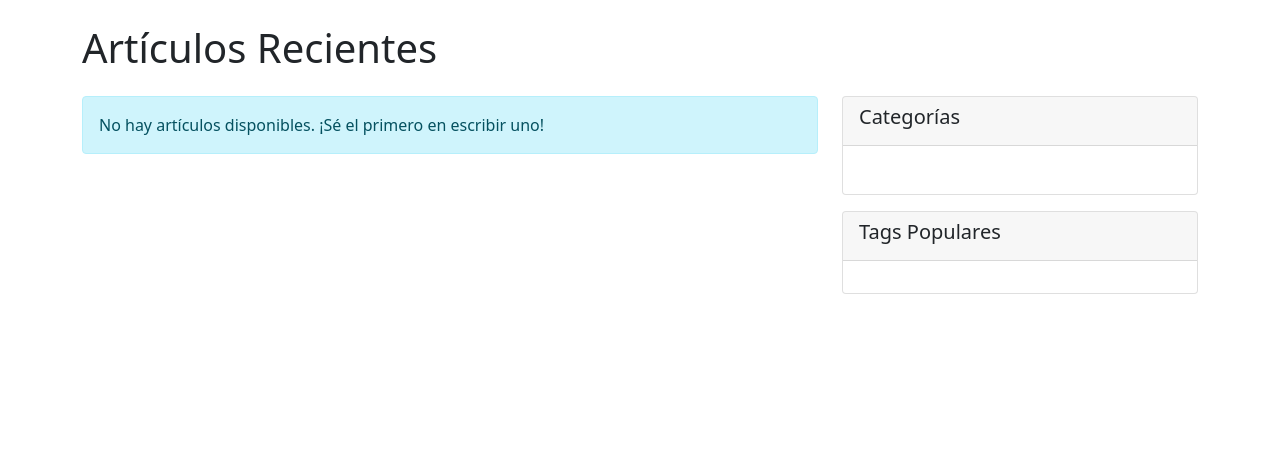
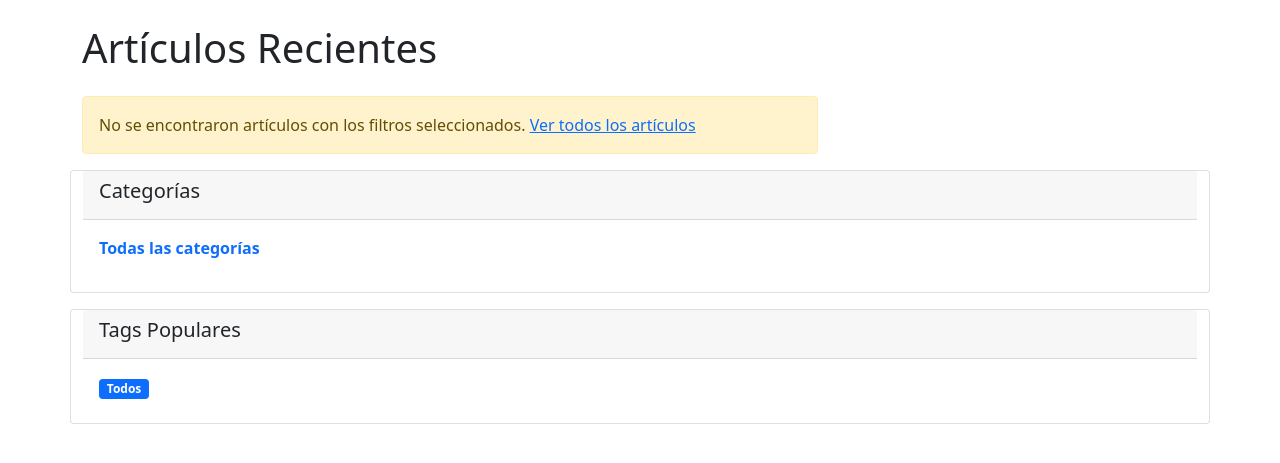
Before and after one commit to CourRam/Proyecto-1-Bases-de-Datos-Av, a Flask app: page / in a window 1280 px wide. Shown: the part 56-519 px from the top of the page. Run offline with Flask 3, Linux system fonts and the light colour scheme.

Commit message:
Enhance article index page with optional filters for category, tag, and search term

```diff
--- a/Blog_app/app.py
+++ b/Blog_app/app.py
@@ -1,5 +1,5 @@
 # app.py
-from flask import Flask, render_template, redirect, url_for, flash, session
+from flask import Flask, render_template, redirect, url_for, flash, session, request
 from config import Config
 from database import init_app, get_db
 import models
@@ -17,14 +17,31 @@ app.register_blueprint(comments.bp)
 
 @app.route('/')
 def index():
-    """Página principal - muestra todos los artículos"""
-    articles = models.get_articles()
+    """Página principal - muestra todos los artículos con filtros opcionales"""
+    # Obtener parámetros de filtro de la URL
+    category_url = request.args.get('category')
+    tag_url = request.args.get('tag')
+    search = request.args.get('search')
+
+    print(f"Filtros aplicados - Categoría: {category_url}, Tag: {tag_url}, Búsqueda: {search}")  # Depuración
+
+    # Obtener artículos filtrados
+    articles = models.get_articles(
+        category_url=category_url,
+        tag_url=tag_url,
+        search_term=search
+    )
+
     categories = models.get_all_categories()
     tags = models.get_all_tags()
+
     return render_template('index.html',
                          articles=articles,
                          categories=categories,
                          tags=tags,
+                         selected_category=category_url,
+                         selected_tag=tag_url,
+                         search_term=search,
                          user_id=session.get('user_id'))
 
 @app.route('/article/<path:url>')
--- a/Blog_app/templates/index.html
+++ b/Blog_app/templates/index.html
@@ -3,7 +3,25 @@
 {% block title %} - Inicio{% endblock %}
 
 {% block content %}
+
+
 <h1 class="mb-4">Artículos Recientes</h1>
+
+{% if selected_category or selected_tag or search_term %}
+    <div class="alert alert-info mb-4">
+        <strong>Filtros activos:</strong>
+        {% if selected_category %}
+            <span class="badge bg-info me-2">Categoría: {{ selected_category }}</span>
+        {% endif %}
+        {% if selected_tag %}
+            <span class="badge bg-info me-2">Tag: {{ selected_tag }}</span>
+        {% endif %}
+        {% if search_term %}
+            <span class="badge bg-info me-2">Búsqueda: "{{ search_term }}"</span>
+        {% endif %}
+        <a href="{{ url_for('index') }}" class="float-end">Limpiar todos</a>
+    </div>
+{% endif %}
 
 <div class="row">
     <div class="col-md-8">
@@ -34,24 +52,33 @@
         </div>
         {% endfor %}
         {% else %}
-            <div class="alert alert-info">
-                No hay artículos disponibles. ¡Sé el primero en escribir uno!
+        <div class="alert alert-warning">
+            No se encontraron artículos con los filtros seleccionados.
+            <a href="{{ url_for('index') }}">Ver todos los artículos</a>
         </div>
         {% endif %}
     </div>
 
-    <div class="col-md-4">
-        <!-- Filtros laterales -->
     <div class="card mb-3">
         <div class="card-header">
             <h5>Categorías</h5>
         </div>
         <div class="card-body">
             <ul class="list-unstyled">
+                <li class="mb-2">
+                    <a href="{{ url_for('index') }}"
+                        class="text-decoration-none {% if not selected_category %}fw-bold{% endif %}">
+                        Todas las categorías
+                    </a>
+                </li>
                 {% for cat in categories %}
-                        <li>
-                            <a href="{{ url_for('index', category=cat.URL) }}" class="text-decoration-none">
+                <li class="mb-2">
+                    <a href="{{ url_for('index', category=cat.URL) }}"
+                        class="text-decoration-none {% if selected_category == cat.URL %}fw-bold text-primary{% endif %}">
                         {{ cat.NAME }}
+                        {% if selected_category == cat.URL %}
+                        <span class="badge bg-primary">activo</span>
+                        {% endif %}
                     </a>
                 </li>
                 {% endfor %}
@@ -59,18 +86,25 @@
         </div>
     </div>
 
+    <!-- Sección de Tags -->
     <div class="card">
         <div class="card-header">
             <h5>Tags Populares</h5>
         </div>
         <div class="card-body">
+            <a href="{{ url_for('index') }}"
+                class="badge {% if not selected_tag %}bg-primary{% else %}bg-secondary{% endif %} text-decoration-none me-1 mb-2">
+                Todos
+            </a>
             {% for tag in tags %}
-                    <a href="{{ url_for('index', tag=tag.URL) }}" class="badge bg-secondary text-decoration-none me-1">
+            <a href="{{ url_for('index', tag=tag.URL) }}"
+                class="badge {% if selected_tag == tag.URL %}bg-primary{% else %}bg-secondary{% endif %} text-decoration-none me-1 mb-2">
                 {{ tag.NAME }}
+                {% if selected_tag == tag.URL %}
+                ✓
+                {% endif %}
             </a>
             {% endfor %}
         </div>
     </div>
-    </div>
-</div>
     {% endblock %}
```
Lines whose indentation alone changed are shown as unchanged.
